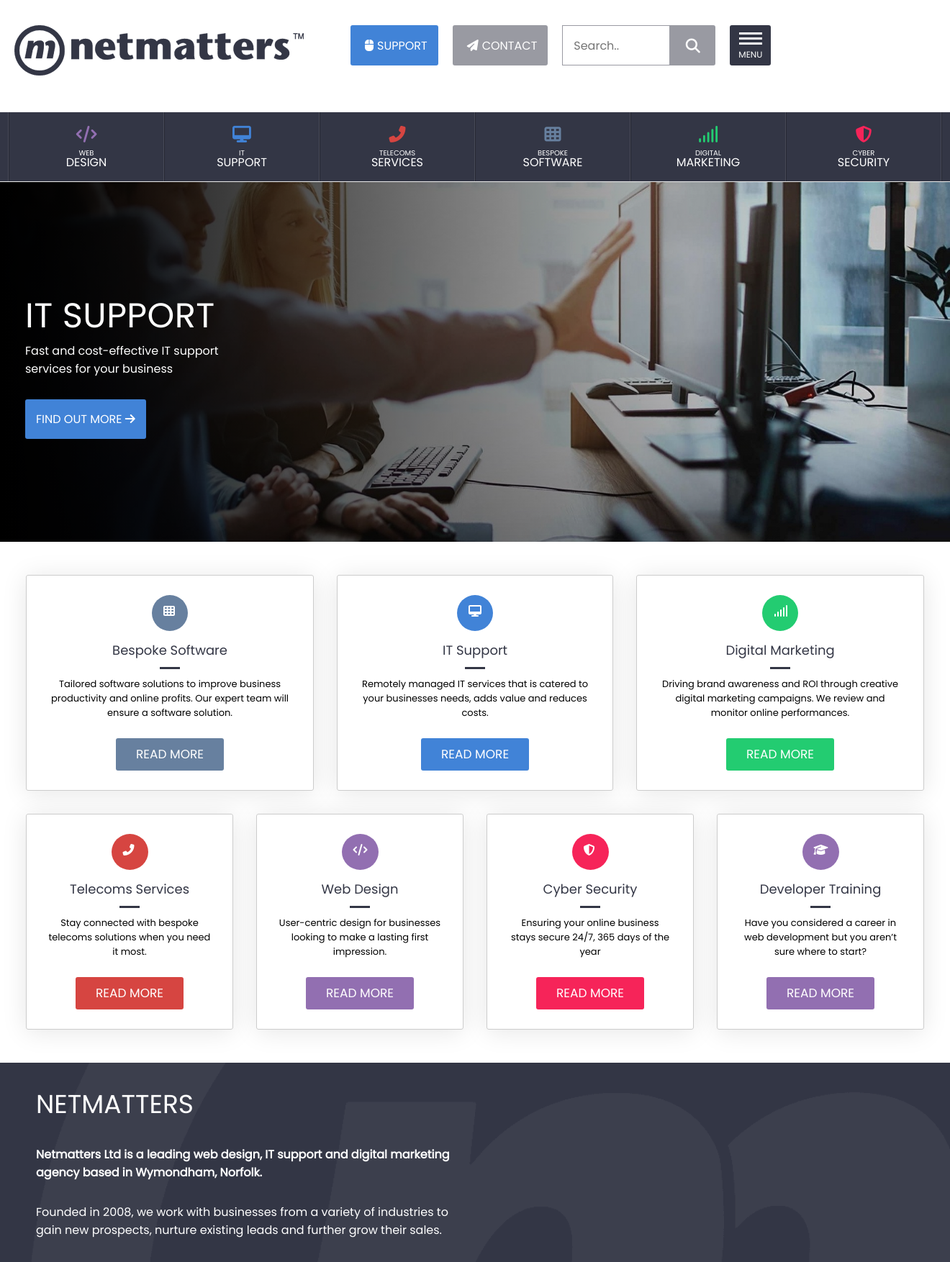
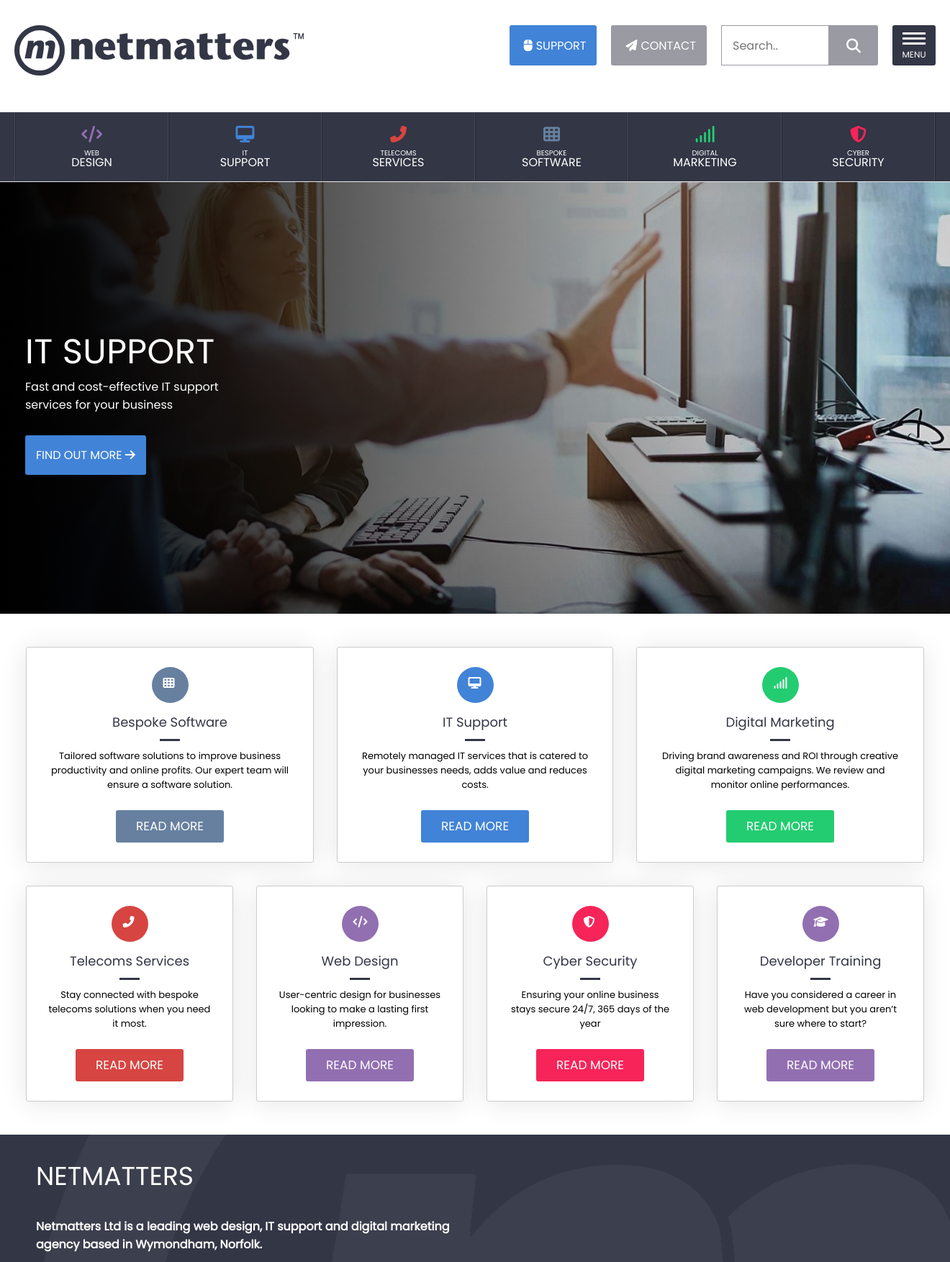
Before and after one commit to Orctooth/PHP_Reflection, a PHP site: page / in a window 1320 px wide. Shown: the top 1754 px of the page at 72% size. Run offline with PHP 8.4, Linux system fonts and the light colour scheme; some libraries are stand-ins or nearby versions.

Commit message:
cross browser compatibilityimplementation complete. All clear.

```diff
--- a/css/styles.css
+++ b/css/styles.css
@@ -169,13 +169,13 @@
   flex-direction: row;
   height: 56px;
   vertical-align: middle;
-  flex-direction: row;
   margin: 30px auto;
   position: relative;
+  justify-content: flex-start;
 }
 .header > .header-top .buttons {
   display: flex;
-  justify-content: flex-end;
+  margin-left: auto;
 }
 .header > .header-top .buttons > * {
   margin-left: 10px;
@@ -235,6 +235,7 @@
   border-radius: 3px;
   font-size: 0.1rem;
   height: 56px;
+  width: 60px;
   display: block;
   padding: 10px 12px;
   margin-right: 0px;
@@ -507,7 +508,7 @@
 }
 
 .banner {
-  height: 500px;
+  height: 600px;
   min-width: 100%;
   background-image: url("../img/home-57sJ.jpg");
   background-size: cover;
@@ -517,12 +518,12 @@
 }
 .banner > .banner-overlay {
   width: 100%;
-  height: 500px;
+  height: 600px;
   background: linear-gradient(270deg, transparent 0%, #000), rgba(0, 0, 0, 0.15);
 }
 .banner > .banner-overlay > .banner-text {
   margin: 0 auto;
-  padding-top: 150px;
+  padding-top: 200px;
   text-align: center;
   display: block;
   justify-content: center;
@@ -603,6 +604,8 @@
 }
 .nav-cards > .xl-row-nav > .card-nav > .nav-icon-con, .nav-cards .xxl-row-nav .lg-row-nav > .card-nav > .nav-icon-con {
   border-radius: 50%;
+  display: block;
+  margin: 0 auto;
   min-width: 50px;
   min-height: 50px;
   max-width: 51px;
@@ -1406,7 +1411,7 @@
     color: #fff;
     border: inherit;
     height: 56px;
-    width: 63px;
+    width: 68px;
     border-radius: 3px;
     border-top-left-radius: 0px;
     border-bottom-left-radius: 0px;
@@ -1434,18 +1439,16 @@
   }
   .searchbar-lg > form > button {
     border-radius: 3px;
-    left: 0px;
-    top: 0px;
   }
 
   .header-top {
-    width: 1010px;
+    width: 1024px;
     margin: 0 auto;
   }
 }
 @media only screen and (min-width: 1280px) {
   .header-top {
-    width: 1298px;
+    width: 1280px;
     margin: 0 auto;
   }
 
@@ -1458,23 +1461,15 @@
     border-bottom-left-radius: 0px;
     right: -40px;
   }
-
-  .support-xl {
-    right: 530px;
-  }
-
-  .contact-xl {
-    right: 380px;
-  }
-}
-@media only screen and (max-width: 1010px) {
+}
+@media only screen and (max-width: 1024px) {
   .navbar {
     display: none;
   }
 }
-@media only screen and (min-width: 1010px) {
+@media only screen and (min-width: 1024px) {
   .navbar > .tab-wrapper {
-    width: 992px;
+    width: 1024px;
     margin: 0 auto;
   }
   .navbar > .tab-wrapper > .bar-child > .drop-down > ul > li {
@@ -1483,14 +1478,14 @@
 }
 @media only screen and (min-width: 1280px) {
   .navbar .tab-wrapper {
-    min-width: 1298px;
+    min-width: 1280px;
     margin: 0 auto;
   }
   .navbar .tab-wrapper > .bar-child > .drop-down > ul > li {
     font-size: 1rem;
   }
 }
-@media only screen and (min-width: 768px) {
+@media only screen and (min-width: 786px) {
   .banner-text {
     padding-left: 15px;
   }
@@ -1530,15 +1525,15 @@
     margin: 0 auto;
   }
 }
-@media only screen and (min-width: 768px) {
+@media only screen and (min-width: 786px) {
   .lg-row-nav {
     display: flex;
-    width: 768px;
+    width: 786px;
     justify-content: space-around;
     margin: 0 auto;
   }
 
-  .security, .schools, .web-design, .telecoms {
+  .security, .schools, .web-design, .telecoms, .marketing, .IT, .bespoke {
     width: 50%;
     display: block;
     margin: 0 auto;
@@ -1561,6 +1556,7 @@
   }
 
   .bespoke, .IT, .marketing {
+    width: 100%;
     float: left;
     display: block;
     margin: 0 auto;
@@ -1600,6 +1596,14 @@
     float: left;
     margin: 0 auto;
   }
+
+  .bespoke, .IT, .marketing {
+    width: 45%;
+    height: 100%;
+    display: block;
+    float: left;
+    margin: 0 auto;
+  }
 }
 @-moz-document url-prefix() {
   .card-nav > p {
--- a/index.html
+++ b/index.html
@@ -18,7 +18,7 @@
         <header class="header">
 
             <div class="header-top">
-                <a href=""><img class="logo" src="img/f-logo.png" alt="Netmatters logo"></a>
+                <a href="" class="home-link"><img class="logo" src="img/f-logo.png" alt="Netmatters logo"></a>
                 <div class="buttons">
 
                     <div class="support"><i class="fas fa-phone"></i></div>
@@ -38,7 +38,7 @@
                     <button class="hamburger hamburger--elastic" type="button">
                         <span class="hamburger-box">
                         <span class="hamburger-inner"></span>
-                        </span><br>
+                        </span>
                         <span class="menutext">MENU</span>
                     </button>
                 </div>
@@ -401,9 +401,7 @@
                     <div class="news-container">
                       <h4 class="heading-link">Matt Achieves the Long Service Award</h4>
                       <p>Netmatters would like to take this time to congratulate our Senior Technical Support, Matt...</p>
-                      <button class="readmore-btn">READ MORE
-
-                      </button>
+                      <button class="readmore-btn">READ MORE</button>
                       <div class="foot-wrapper">
                         <div class="card-foot">
 
--- a/scss/_media-queries.scss
+++ b/scss/_media-queries.scss
@@ -85,7 +86,7 @@
                 color: #fff;
                 border: inherit;
                 height: 56px;
-                width: 63px;
+                width: 68px;
                 border-radius: 3px;
                 border-top-left-radius: 0px;
                 border-bottom-left-radius: 0px;
@@ -127,42 +128,16 @@
             }
             & > button{
                 border-radius: 3px;
-                left: 0px;
-                top:0px;
 
             }
         }
 
     }
 
-    // .support-xl{
-    //     display:flex;
-    //     justify-content: space-around;
-    //     flex-direction: row;
-    //     border:none;
-    //     border-radius:3px;
-    //     color:#fff;
-    //     position: absolute;
-    //     top:15px;
-    //     right: 350px;
 
-    // }
-
-    // .contact-xl{
-    //     display:flex;
-    //     justify-content: space-around;
-    //     flex-direction: row;
-    //     border:none;
-    //     border-radius:3px;
-    //     color:#fff;
-    //     position: absolute;
-    //     top:15px;
-    //     right: 200px;
-
-    // }
 
     .header-top{
-        width:1010px;
+        width:1024px;
         margin: 0 auto;
 
     }
@@ -196,29 +171,19 @@
 
     }
 
-    .support-xl{
-        right: 530px;
-
-
-    }
-
-    .contact-xl{
-        right: 380px;
-
-    }
 }
 
 //navbar queries
-@media only screen and (max-width:1010px){
+@media only screen and (max-width:1024px){
     .navbar{
         display: none;
     }
 }
 
-@media only screen and (min-width:1010px){
+@media only screen and (min-width:1024px){
     .navbar{
         & > .tab-wrapper{
-            width: 992px;
+            width: 1024px;
             margin: 0 auto;
             & > .bar-child{
                 & > .drop-down{
@@ -239,7 +204,7 @@
 @media only screen and (min-width:1280px){
     .navbar{
         .tab-wrapper{
-            min-width: 1298px;
+            min-width: 1280px;
             margin: 0 auto;
             & > .bar-child{
                 & > .drop-down{
@@ -313,15 +278,15 @@
     }
 }
 
-@media only screen and (min-width: 768px){
+@media only screen and (min-width: 786px){
     .lg-row-nav{
         display: flex;
-        width: 768px;
+        width: 786px;
         justify-content: space-around;
         margin: 0 auto;
     }
 
-    .security,.schools,.web-design,.telecoms{
+    .security,.schools,.web-design,.telecoms, .marketing, .IT, .bespoke{
         width: 50%;
         display:block;
         margin: 0 auto;
@@ -347,7 +312,7 @@
     }
 
     .bespoke,.IT,.marketing{
-
+        width: 100%;
         float:left;
         display:block;
         margin: 0 auto;
@@ -401,6 +361,14 @@
         margin: 0 auto;
 
 
+    }
+
+    .bespoke, .IT, .marketing{
+        width: 45%;
+        height: 100%;
+        display:block;
+        float:left;
+        margin: 0 auto;
     }
 
 
--- a/scss/styles.scss
+++ b/scss/styles.scss
@@ -131,16 +131,16 @@
         flex-direction: row;
         height:56px;
         vertical-align: middle;
-        //padding: 20px 40px;
-        flex-direction: row;
         margin: 30px auto;
         position: relative;
+        justify-content: flex-start;
+
 
 
 
         .buttons{
             display:flex;
-            justify-content: flex-end;
+            margin-left: auto;
 
             & > *{
                margin-left: 10px;
@@ -231,6 +231,7 @@
                 border-radius: 3px;
                 font-size: 0.1rem;
                 height: 56px;
+                width: 60px;
                 display: block;
                 padding: 10px 12px;
                 //margin-left: 50px;
@@ -618,7 +619,7 @@
 //Banner styles
 
 .banner{
-   height: 500px;
+   height: 600px;
    min-width: 100%;
    background-image: url("../img/home-57sJ.jpg");
    background-size: cover;
@@ -629,7 +630,7 @@
 
     & > .banner-overlay{
         width: 100%;
-        height: 500px;
+        height: 600px;
         background: linear-gradient(270deg, transparent 0%, #000),
         rgba(0,0,0,0.15);
 
@@ -641,7 +642,7 @@
                 font-weight: 400;
             }
             margin: 0 auto;
-            padding-top: 150px;
+            padding-top: 200px;
             text-align: center;
             display: block;
             justify-content: center;
@@ -733,6 +734,8 @@
 
             & > .nav-icon-con{
                 border-radius: 50%;
+                display: block;
+                margin: 0 auto;
                 min-width: 50px;
                 min-height: 50px;
                 max-width: 51px;
@@ -1048,7 +1051,7 @@
                 height: auto;
                 border-top-left-radius: 3px;
                 border-top-right-radius: 3px;
-                border-bottom: 1px solid #ccc;
+
 
                 position: relative;
 
@@ -1056,8 +1059,9 @@
                 & > .img-overlay{
                    width: 100%;
                    height: auto;
-
+                   border-bottom: 1px solid #ccc;
                    overflow: hidden;
+                   display: flex;
                     & > .cover{
                         position: absolute;
                         top: 0;
@@ -1071,6 +1075,7 @@
 
                     & > img{
                         width: 100%;
+                        flex: 1.73;
                         height: auto;
                         background-size: cover;
                         height: auto;
```
Also changed, not shown: other parts of css/styles.css (+36 -37 lines), other parts of scss/_media-queries.scss (+32 -37 lines), 1 other file.
